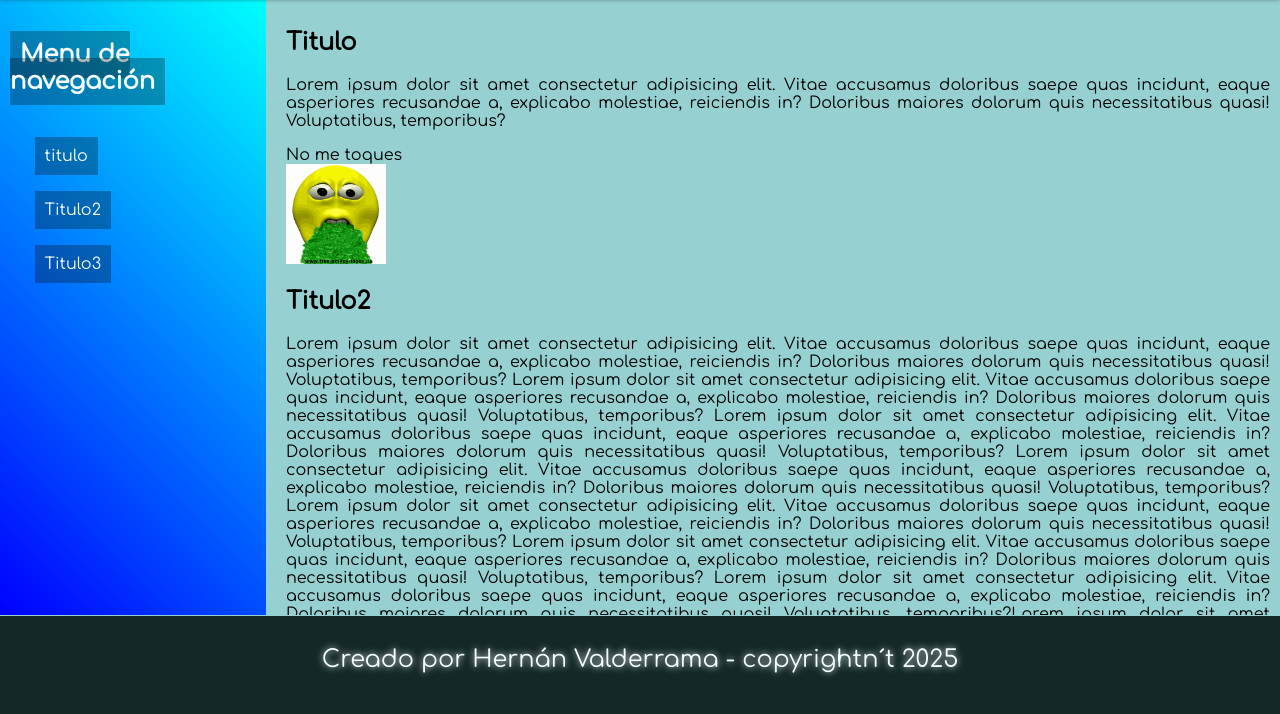
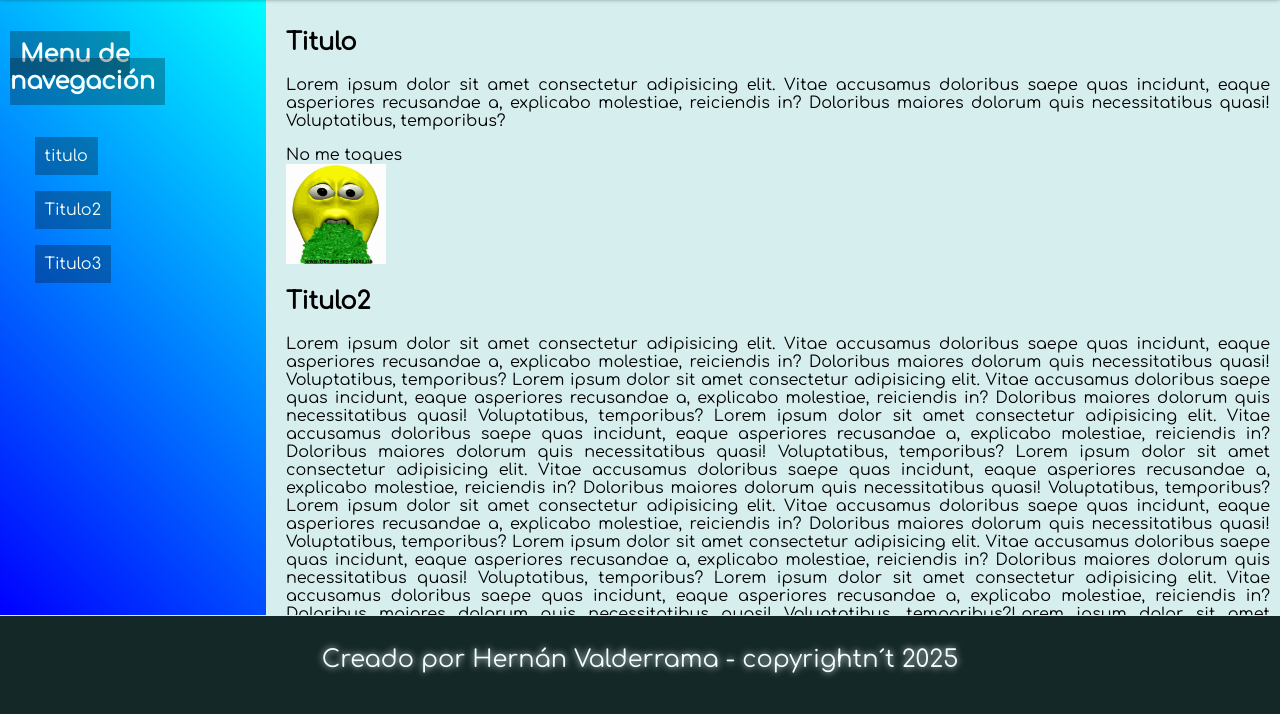
Before and after one commit to HeVa-Dev44/HernanPuntoCom, a plain HTML site: page index.html in a window 1280 px wide. Shown: the part 82-796 px from the top of the page. Drawn offline with Linux system fonts and the light colour scheme.

Commit message:
Cambio de estilos/prueba commit

```diff
--- a/Styles/Styles.css
+++ b/Styles/Styles.css
@@ -10,7 +10,7 @@ body {
   display: flex;
   flex-direction: column;
   justify-content: space-between;
-  background-color: rgb(150, 208, 208);
+  background-color: rgb(215, 238, 238);
 }
 
 .cuerpoPag {
```
